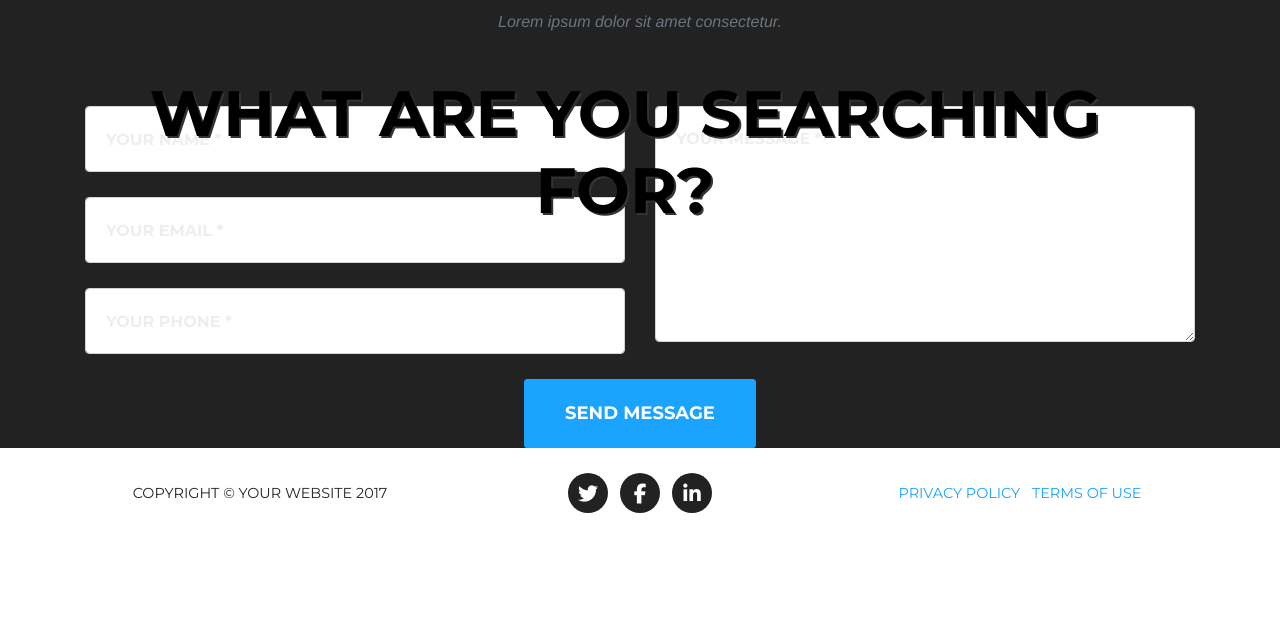
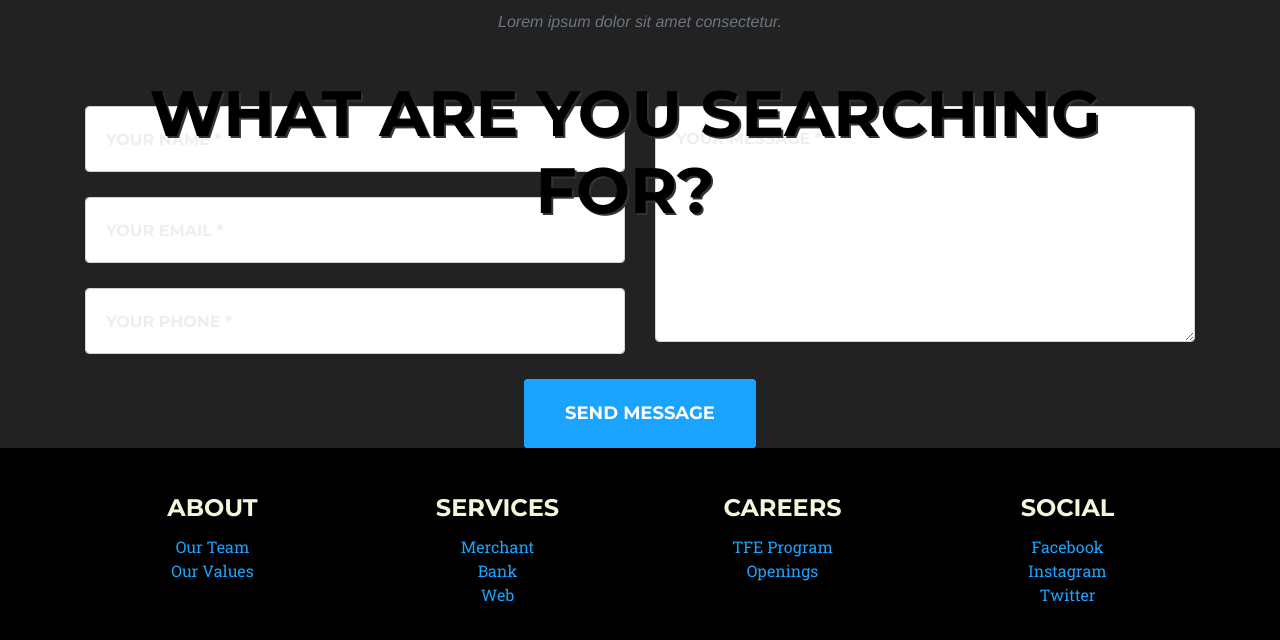
Before and after one commit to mazedicer/agency2, a plain HTML site: page index.html in a window 1280 px wide. Shown: the part 834-1474 px from the top of the page. Before the commit the page ends 1372 px from the top, so only its background shows below. Drawn offline with nearby package versions, Linux system fonts and the light colour scheme; a script that the page names is missing; a web font is replaced by a local one.

Commit message:
footer, css

```diff
--- a/css/agency.css
+++ b/css/agency.css
@@ -40,6 +40,12 @@ section {
     font-family: 'Droid Serif', 'Helvetica Neue', Helvetica, Arial, sans-serif; }
 
 /* mario carrizales 9-13-2017 */
+.card {
+    background: #000;
+}
+.card-title {
+    color:beige;
+}
 .carousel-h1 {
     font-size: 4em;
     color:#000;
@@ -51,6 +57,9 @@ section {
     padding-top:150px;
     text-shadow: 2px 2px #333;
     display: none;
+}
+.carousel-caption {
+    margin-bottom:100px;
 }
 .carousel-caption h2 {
 font-family:    Serif;
@@ -520,7 +529,9 @@ section#contact {
 
 footer {
   padding: 25px 0;
-  text-align: center; }
+  text-align: center;
+    background: #000;
+}
   footer span.copyright {
     font-size: 90%;
     line-height: 40px;
--- a/index.html
+++ b/index.html
@@ -162,38 +162,44 @@
     <footer>
       <div class="container">
         <div class="row">
-          <div class="col-md-4">
-            <span class="copyright">Copyright &copy; Your Website 2017</span>
-          </div>
-          <div class="col-md-4">
-            <ul class="list-inline social-buttons">
-              <li class="list-inline-item">
-                <a href="#">
-                  <i class="fa fa-twitter"></i>
-                </a>
-              </li>
-              <li class="list-inline-item">
-                <a href="#">
-                  <i class="fa fa-facebook"></i>
-                </a>
-              </li>
-              <li class="list-inline-item">
-                <a href="#">
-                  <i class="fa fa-linkedin"></i>
-                </a>
-              </li>
-            </ul>
-          </div>
-          <div class="col-md-4">
-            <ul class="list-inline quicklinks">
-              <li class="list-inline-item">
-                <a href="#">Privacy Policy</a>
-              </li>
-              <li class="list-inline-item">
-                <a href="#">Terms of Use</a>
-              </li>
-            </ul>
-          </div>
+            <div class="col-md-3">
+                <div class="card">
+                  <div class="card-body">
+                    <h4 class="card-title">About</h4>
+                    <a href="#" class="card-link">Our Team</a><br>
+                    <a href="#" class="card-link">Our Values</a>
+                  </div>
+                </div>
+            </div>
+            <div class="col-md-3">
+                <div class="card">
+                  <div class="card-body">
+                    <h4 class="card-title">Services</h4>
+                        <a href="#" class="card-link">Merchant</a><br>
+                        <a href="#" class="card-link">Bank</a><br>
+                        <a href="#" class="card-link">Web</a>
+                  </div>
+                </div>
+            </div>
+            <div class="col-md-3">
+                <div class="card">
+                  <div class="card-body">
+                    <h4 class="card-title">Careers</h4>
+                        <a href="#" class="card-link">TFE Program</a><br>
+                        <a href="#" class="card-link">Openings</a>
+                  </div>
+                </div>
+            </div>
+            <div class="col-md-3">
+                <div class="card">
+                  <div class="card-body">
+                    <h4 class="card-title">Social</h4>
+                        <a href="#" class="card-link">Facebook</a><br>
+                        <a href="#" class="card-link">Instagram</a><br>
+                        <a href="#" class="card-link">Twitter</a>
+                  </div>
+                </div>
+            </div>
         </div>
       </div>
     </footer>
```
